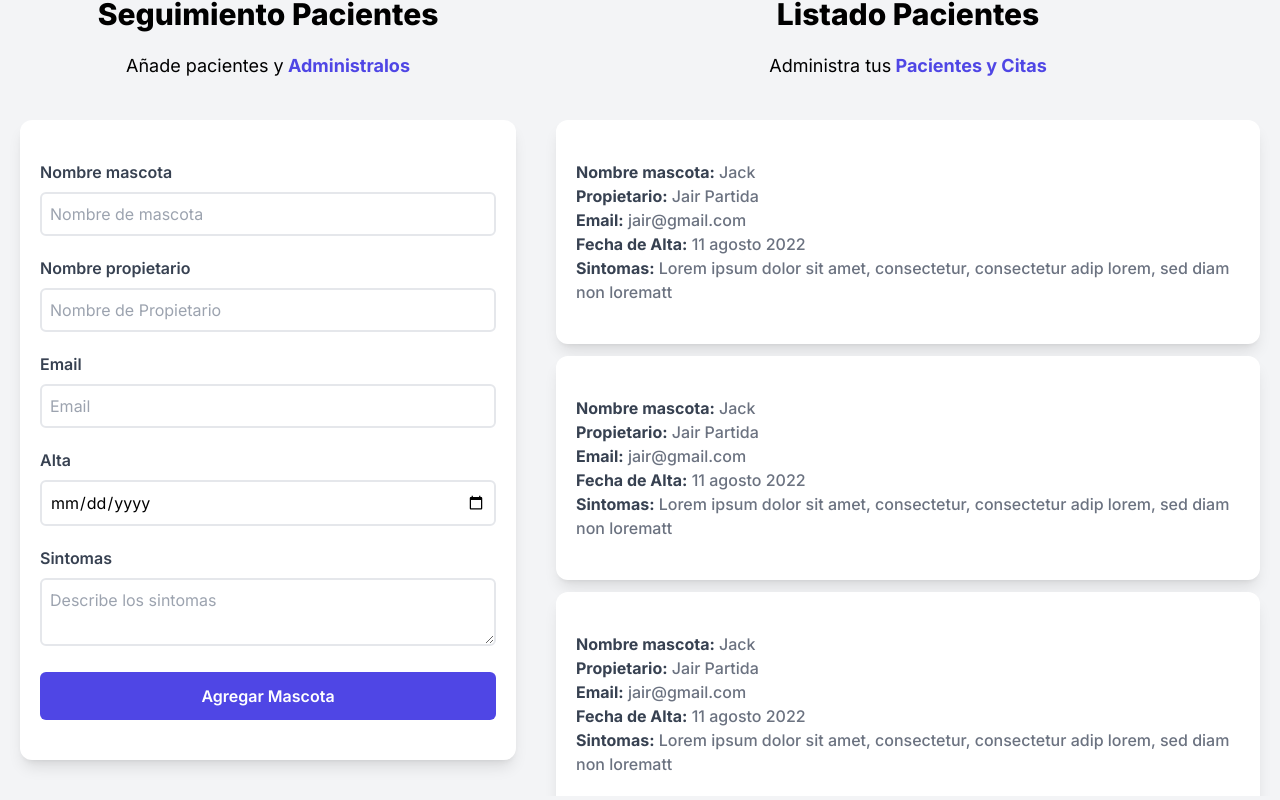
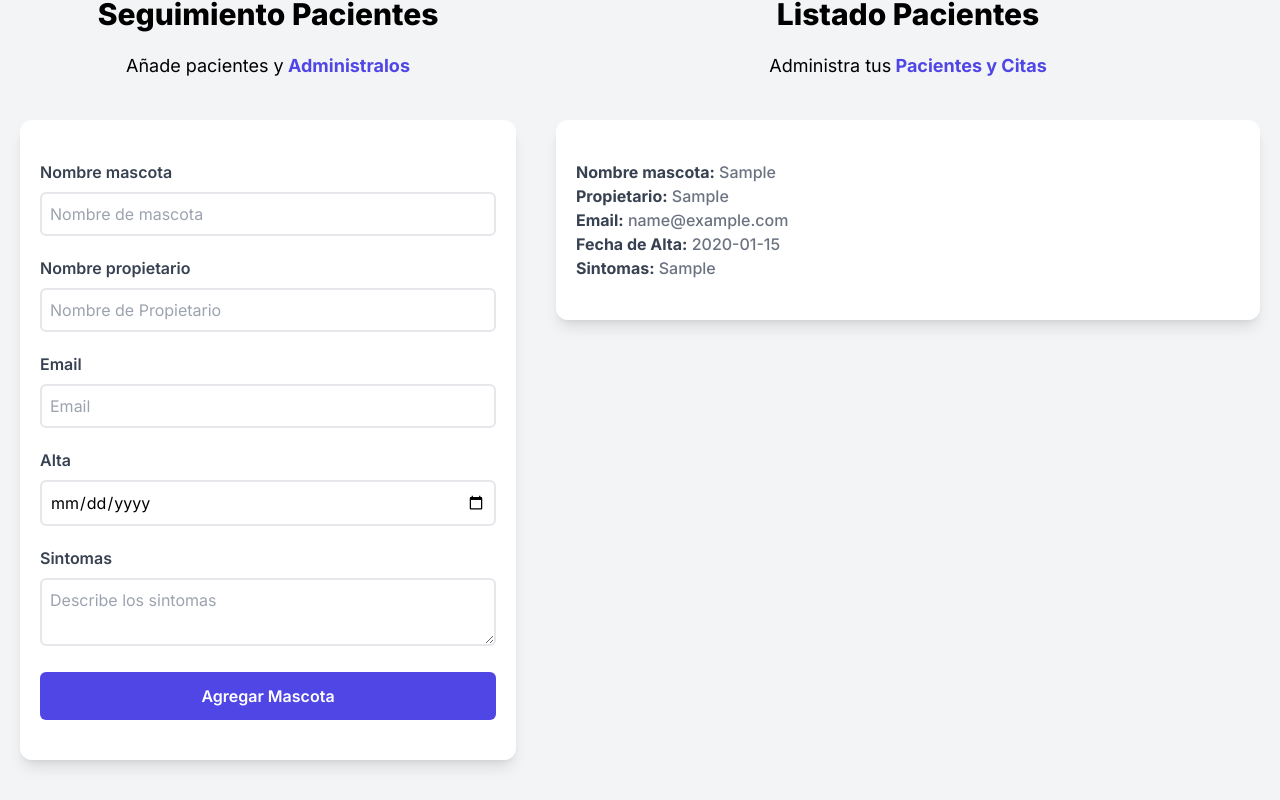
Before and after one commit to jairpss/practica-react-citas-vet, a React (Vite) app: page / in a window 1280 px wide. Both pictures are taken after typing "Sample", "Sample", "name@example.com", "2020-01-15", "Sample" into the empty fields and a click on the input "Agregar Mascota". Shown: the part 180-980 px from the top of the page. Built offline with nearby package versions, Linux system fonts and the light colour scheme.

Commit message:
mostrando data en listado pacientes, agregando id

```diff
--- a/src/App.jsx
+++ b/src/App.jsx
@@ -14,7 +14,9 @@ function App() {
               pacientes={pacientes}
               setPacientes={setPacientes}
             />
-            <ListadoPacientes />
+            <ListadoPacientes
+              pacientes={pacientes}
+            />
         </div>
 
     </div>
--- a/src/components/Formulario.jsx
+++ b/src/components/Formulario.jsx
@@ -9,6 +9,13 @@ const Formulario = ({pacientes, setPacientes}) => {
   const [sintomas, setSintomas] = useState('')
 
   const [error, setError] = useState(false)
+
+  const generarId = () => {
+    const random = Math.random().toString(36).substring(2)
+    const fecha = Date.now().toString(36)
+
+    return random + fecha
+  }
 
   const handleSubmit = (e) => {
       e.preventDefault()
@@ -26,7 +33,8 @@ const Formulario = ({pacientes, setPacientes}) => {
           propietario,
           email,
           fecha,
-          sintomas
+          sintomas,
+          id: generarId()
       }
 
       setPacientes([...pacientes, objetoPaciente])
--- a/src/components/ListadoPacientes.jsx
+++ b/src/components/ListadoPacientes.jsx
@@ -1,18 +1,34 @@
 import Paciente from './Paciente'
 
-const ListadoPacientes = () => {
+const ListadoPacientes = ({pacientes}) => {
   return (
     <div className="md:w-1/2 lg:w-3/5 md:h-screen overflow-y-scroll">
-        <h2 className="font-extrabold text-3xl text-center">Listado Pacientes</h2>
-        <p className="text-lg mt-5 text-center mb-10">
-            Administra tus
-            <span className="text-indigo-600 font-bold"> Pacientes y Citas</span>
-        </p>
-            <Paciente />
-            <Paciente />
-            <Paciente />
-            <Paciente />
-            <Paciente />
+        {pacientes && pacientes.length ? (
+          <>
+            <h2 className="font-extrabold text-3xl text-center">Listado Pacientes</h2>
+            <p className="text-lg mt-5 text-center mb-10">
+                Administra tus
+                <span className="text-indigo-600 font-bold"> Pacientes y Citas</span>
+            </p>
+            { pacientes.map(paciente => (
+              <Paciente
+                key={paciente.id}
+                paciente={paciente}
+              />
+            ))}
+          </>
+        ) : (
+          <>
+            <h2 className="font-extrabold text-3xl text-center">Aun no hay pacientes</h2>
+            <p className="text-lg mt-5 text-center mb-10">
+                  Comienza a agregar pacientes en el
+                  <span className="text-indigo-600 font-bold"> Formulario</span>
+              </p>
+          </>
+        )}
+
+
+
 
     </div>
   )
--- a/src/components/Paciente.jsx
+++ b/src/components/Paciente.jsx
@@ -1,21 +1,24 @@
 
-const Paciente = () => {
+const Paciente = ({paciente}) => {
+
+  const {nombre, propietario, email, fecha, sintomas} = paciente
+
   return (
     <div className="mx-5 my-3 bg-white shadow-lg px-5 py-10 rounded-xl">
             <p className="text-gray-700 font-bold">Nombre mascota:
-                <span className="font-medium text-gray-500"> Jack</span>
+                <span className="font-medium text-gray-500"> {nombre}</span>
             </p>
             <p className="text-gray-700 font-bold">Propietario:
-                <span className="font-medium text-gray-500"> Jair Partida</span>
+                <span className="font-medium text-gray-500"> {propietario}</span>
             </p>
             <p className="text-gray-700 font-bold">Email:
-                <span className="font-medium text-gray-500"> jair@gmail.com</span>
+                <span className="font-medium text-gray-500"> {email}</span>
             </p>
             <p className="text-gray-700 font-bold">Fecha de Alta:
-                <span className="font-medium text-gray-500"> 11 agosto 2022</span>
+                <span className="font-medium text-gray-500"> {fecha}</span>
             </p>
             <p className="text-gray-700 font-bold">Sintomas:
-                <span className="font-medium text-gray-500"> Lorem ipsum dolor sit amet, consectetur, consectetur adip lorem, sed diam non lorematt</span>
+                <span className="font-medium text-gray-500"> {sintomas}</span>
             </p>
 
     </div>
```
